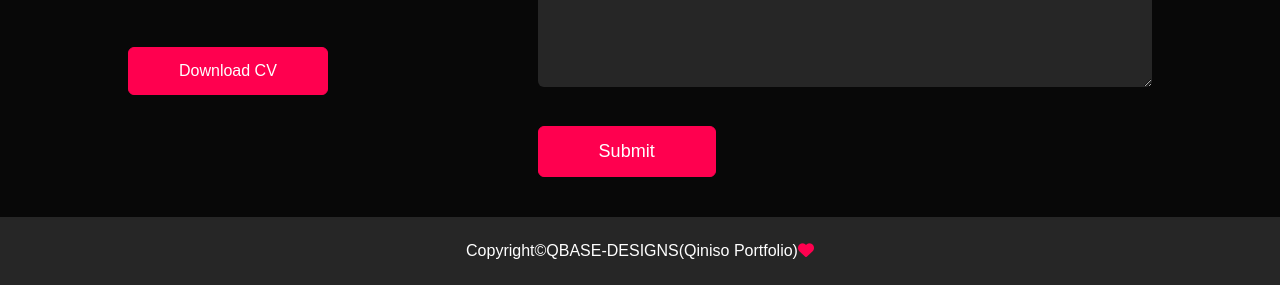
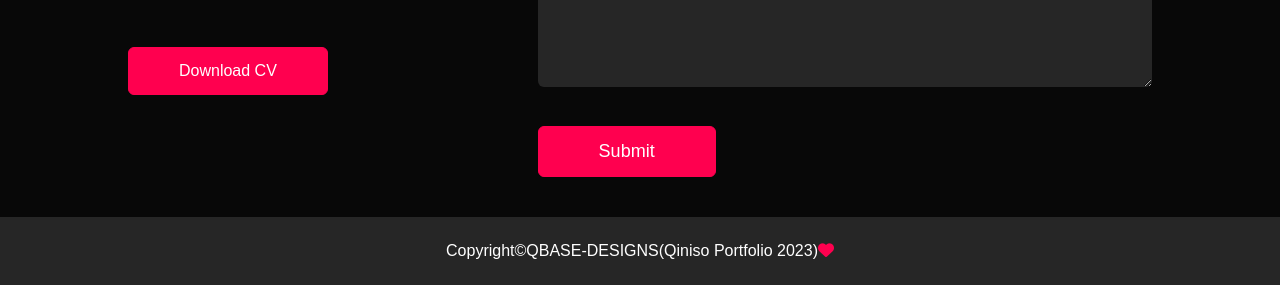
Before and after one commit to Qiniso240/Qiniso-s-Portfolio, a plain HTML site: page index.html in a window 1280 px wide. Shown: the part 3083-3368 px from the top of the page. Drawn offline with Linux system fonts and the light colour scheme.

Commit message:
Update index.html

```diff
--- a/index.html
+++ b/index.html
@@ -163,7 +163,7 @@
                             </div>
                         </div>
                         <div class="copyright">
-                            <p>Copyright©QBASE-DESIGNS(Qiniso Portfolio)<i class="fa-solid fa-heart"></i></p>
+                            <p>Copyright©QBASE-DESIGNS(Qiniso Portfolio 2023)<i class="fa-solid fa-heart"></i></p>
                         </div>
                     </div>
 
```
